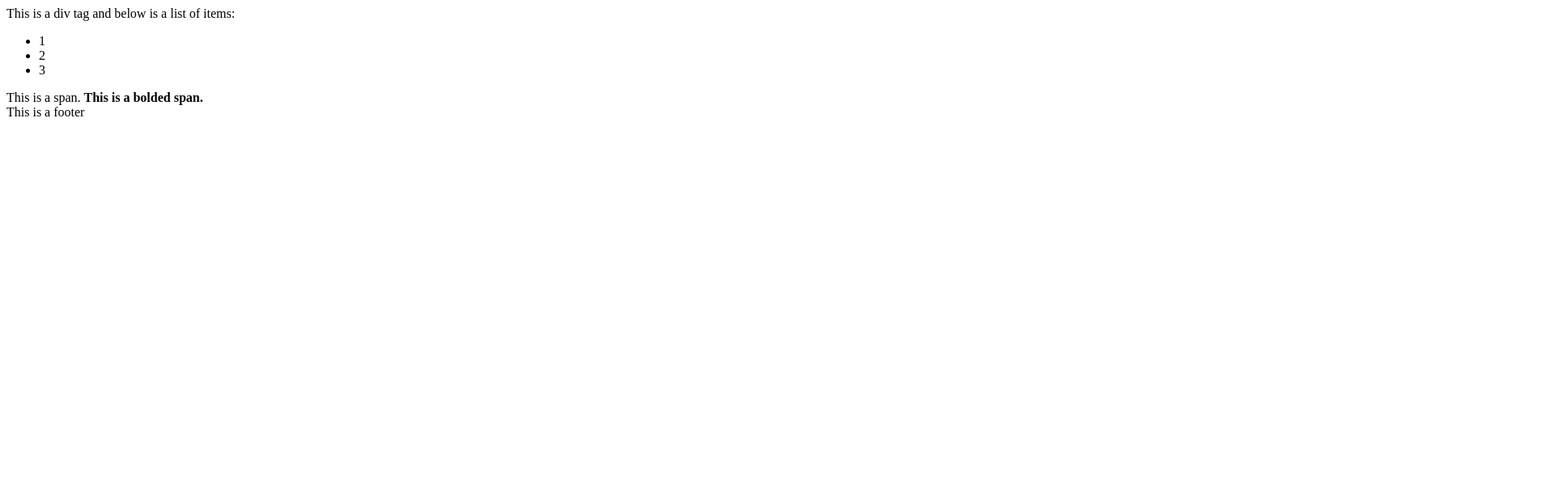
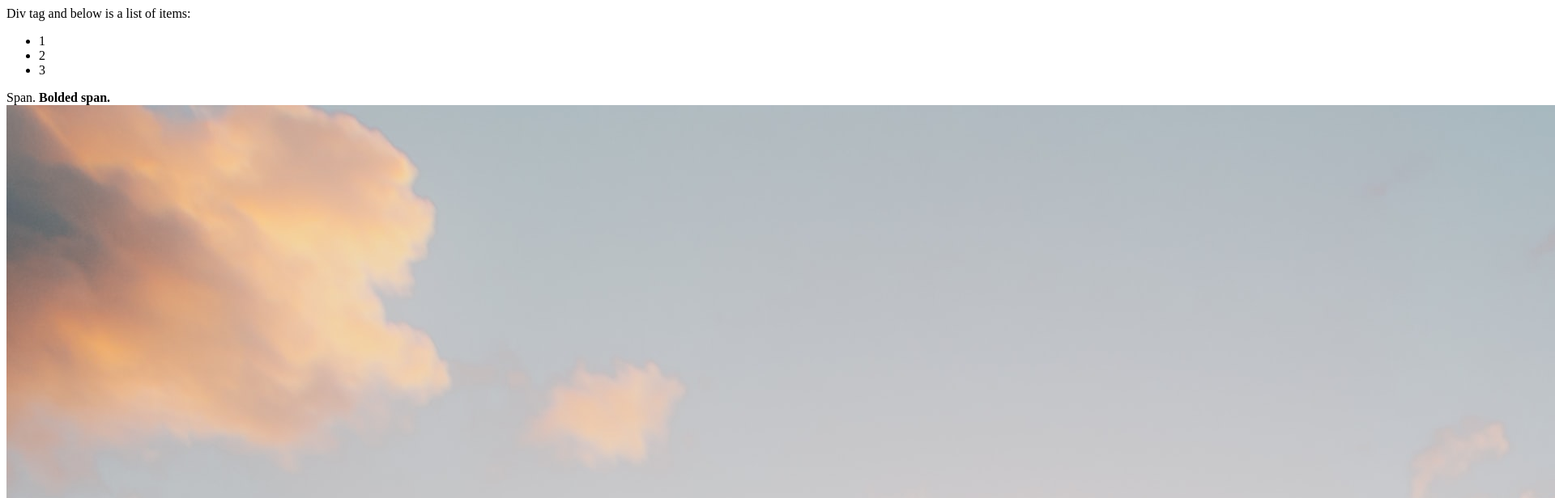
Before and after one commit to julioguzman19/LabWritingHTMLRemotely, a plain HTML site: page index.html in a window 1280 px wide. Shown: the top 616 px of the page at 81% size, 1920 px wide, since content can reach past the window. Drawn offline with Linux system fonts and the light colour scheme.

Commit message:
adding image

```diff
--- a/index.html
+++ b/index.html
@@ -6,17 +6,17 @@
 
 
 <body>
-<div>This is a div tag and below is a list of items:
+<div>Div tag and below is a list of items:
 <ul>
     <li>1</li>
     <li>2</li>
     <li>3</li>
 </ul>
 </div>
-<span>This is a span.</span>
-<span><b>This is a bolded span.</b></span>
-
-<footer>This is a footer</footer>
+<span>Span.</span>
+<span><b>Bolded span.</b></span>
+<div><img src="beach.jpg" alt="Italian Trulli"></div>
+<footer>Footer</footer>
 </body>
 
 </html>
```
Also changed, not shown: beach.jpg (added).
